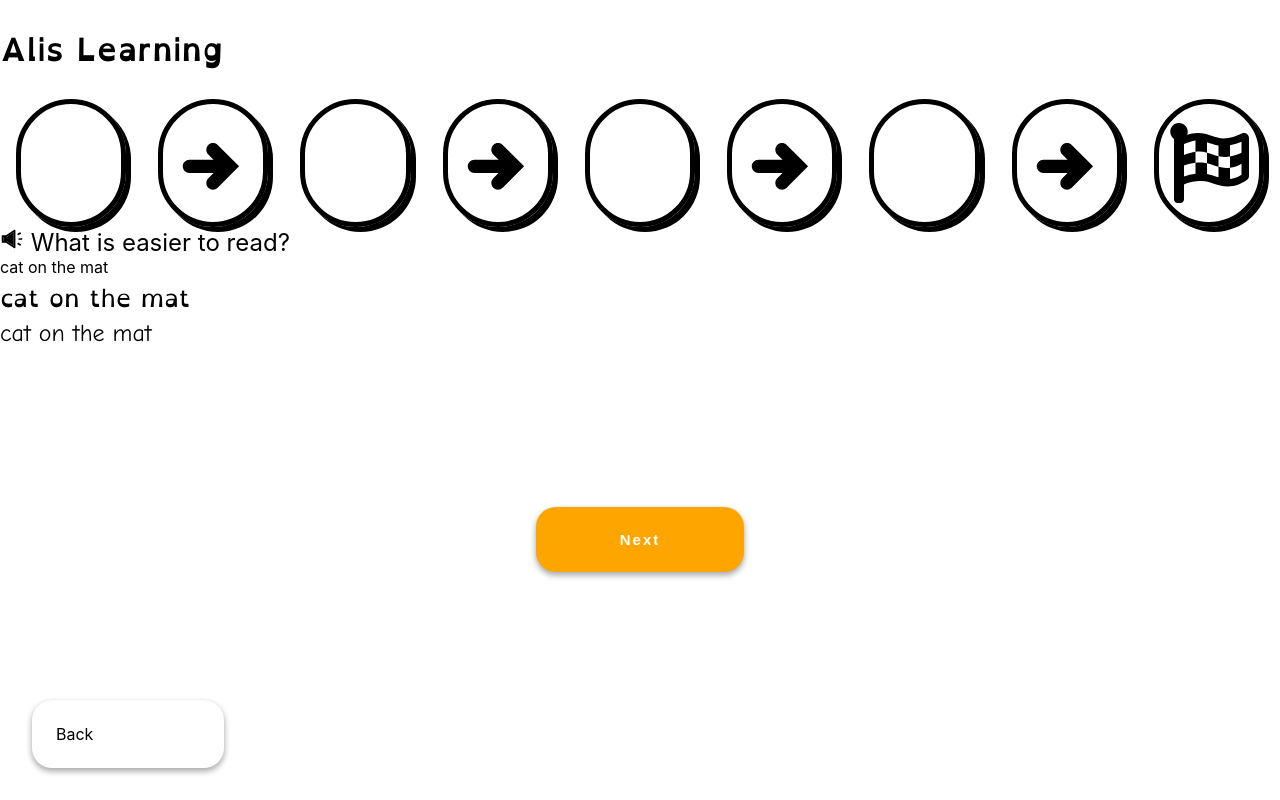
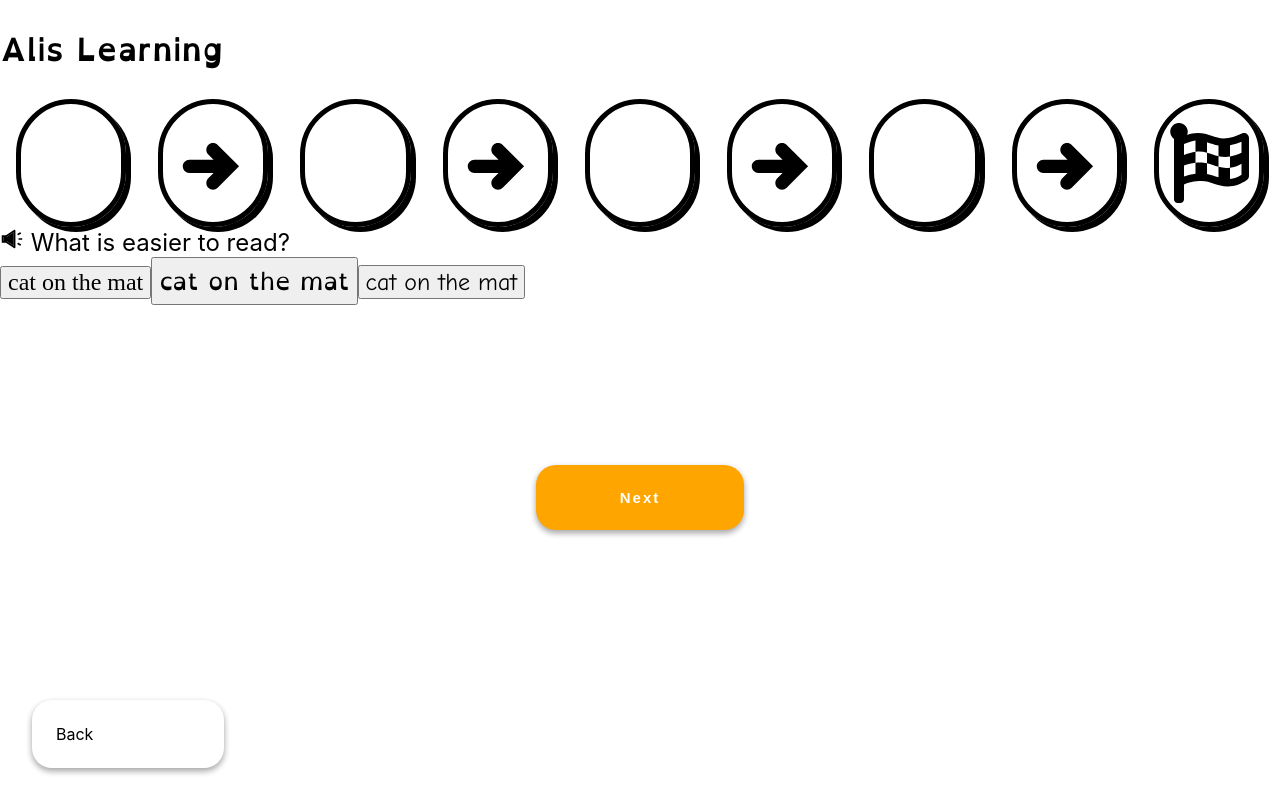
Before and after one commit to fac24/alis-learning, a Next.js app: page /learner-onboarding/font-selection in a window 1280 px wide. Built offline with nearby package versions, Linux system fonts and the light colour scheme.

Commit message:
user can select fonts

```diff
--- a/components/Layout.js
+++ b/components/Layout.js
@@ -23,7 +23,6 @@ export default function Layout({ children }) {
 }
 
 const StyledTitle = styled.h1`
-  font-family: OpenDyslexic;
   color: black;
   font-family: OpenDyslexic;
 `;
--- a/components/Styled-Components/LearnerFontsComic.js
+++ b/components/Styled-Components/LearnerFontsComic.js
@@ -1,5 +1,5 @@
 import styled from "styled-components";
-const LearnerFontsComic = styled.div`
+const LearnerFontsComic = styled.button`
   font-family: ComicNeue;
   font-size: 1.5rem;
 `;
--- a/components/Styled-Components/LearnerFontsDys.js
+++ b/components/Styled-Components/LearnerFontsDys.js
@@ -1,5 +1,5 @@
 import styled from "styled-components";
-const LearnerFontsDys = styled.div`
+const LearnerFontsDys = styled.button`
   font-family: OpenDyslexic;
   font-size: 1.5rem;
 `;
--- /dev/null
+++ b/components/Styled-Components/LearnerFontsRoman.js
@@ -0,0 +1,6 @@
+import styled from "styled-components";
+const LearnerFontsRoman = styled.button`
+  font-family: "Times New Roman", Times, serif;
+  font-size: 1.5rem;
+`;
+export default LearnerFontsRoman;
--- a/pages/learner-onboarding/font-selection.js
+++ b/pages/learner-onboarding/font-selection.js
@@ -1,14 +1,32 @@
 import LearnerOnboardingLayout from "../../components/LearnerOnboardingLayout";
 import LearnerFontsDys from "../../components/Styled-Components/LearnerFontsDys";
 import LearnerFontsComic from "../../components/Styled-Components/LearnerFontsComic";
+import LearnerFontsRoman from "../../components/Styled-Components/LearnerFontsRoman";
+import { useState } from "react";
+
 export default function LearnerFontsSelection() {
+  const [font, setFont] = useState("");
+
+  function updateFont(e) {
+    e.preventDefault();
+    setFont(e.target.value);
+    console.log(font);
+//We need to update the local storage here!
+  }
   let html = (
     <>
-      <div>cat on the mat</div>
-      <LearnerFontsDys>cat on the mat</LearnerFontsDys>
-      <LearnerFontsComic>cat on the mat</LearnerFontsComic>
+      <LearnerFontsRoman onClick={updateFont} value="Roman">
+        cat on the mat
+      </LearnerFontsRoman>
+      <LearnerFontsDys onClick={updateFont} value="Dyslexic">
+        cat on the mat
+      </LearnerFontsDys>
+      <LearnerFontsComic onClick={updateFont} value="Comic">
+        cat on the mat
+      </LearnerFontsComic>
     </>
   );
+
   return (
     <>
       <LearnerOnboardingLayout
```
